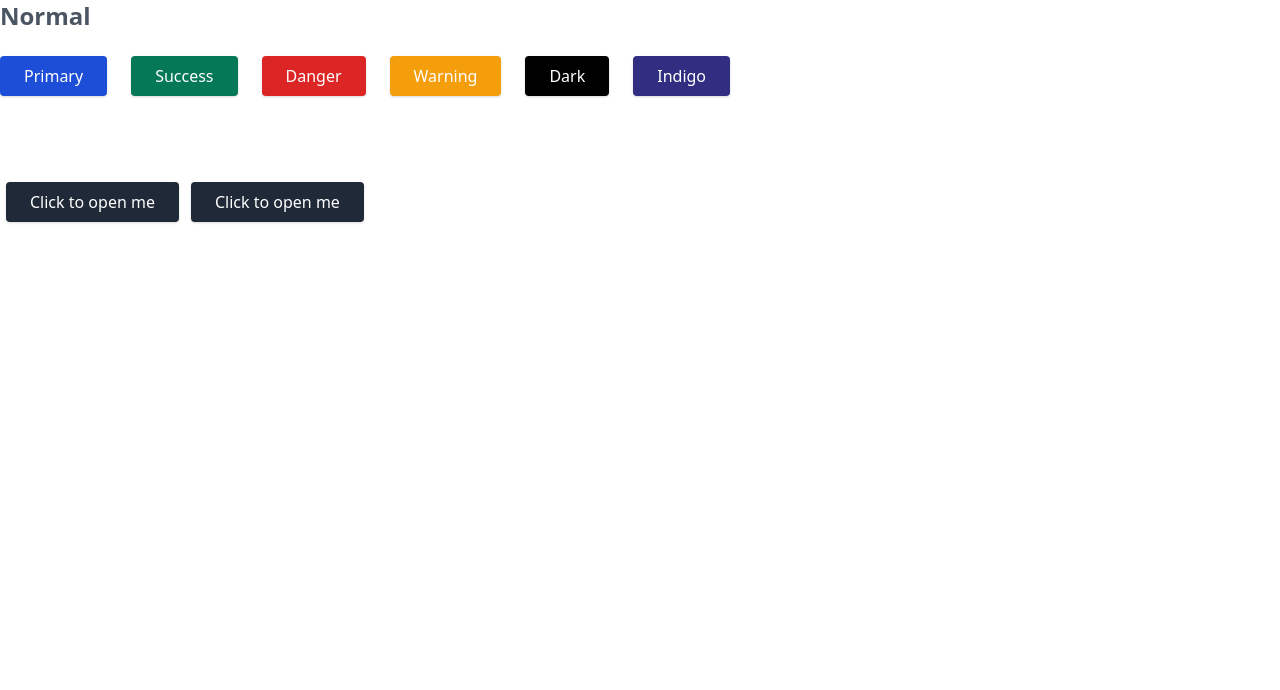
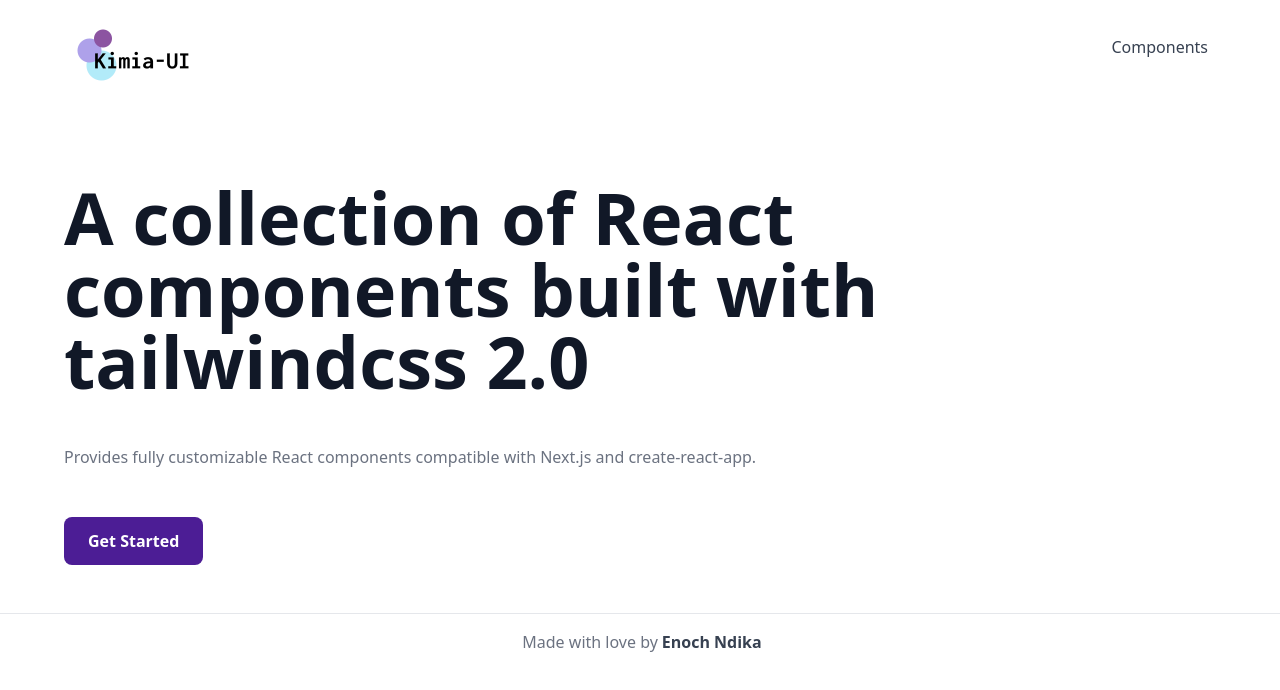
Before and after one commit to enochndika/kimia-UI, a Next.js app: page / in a window 1280 px wide. Shown: the top 690 px of the page. Built offline with nearby package versions, Linux system fonts and the light colour scheme.

Commit message:
home page done

```diff
--- a/pages/index.tsx
+++ b/pages/index.tsx
@@ -1,18 +1,77 @@
 import Head from "next/head";
-import DefaultButtons from "../components/general/button/defaultButton";
-import { SidenavLeft } from "../components/navigation/sidenav/sidenavLeft";
-import { SidenavRight } from "../components/navigation/sidenav/sidenavRight";
+import Link from "next/link";
+import Layout from "../site/layout/desktop";
+import { Container } from "../site/container";
 
 export default function Home() {
   return (
     <>
       <Head>
         <title>Kimia-UI</title>
-        <link rel="icon" href="/favicon.ico" />
+        <meta
+          name="title"
+          content="Kimia-UI — A collection of React components built with tailwindcss"
+          key="title"
+        />
+        <meta
+          name="description"
+          content="Kimia-ui provides fully customizable React components compatible with Next.js and you won't end up with unused resources that will decrease your apps performance. All you have to do is copy and paste the source code of the component you want to use"
+          key="description"
+        />
+
+        {/* Open Graph / Facebook*/}
+        <meta property="og:type" content="website" />
+        <meta property="og:url" content="https://kimia-ui.vercel.app" />
+        <meta
+          property="og:title"
+          content="Kimia-UI — A collection of React components built with tailwindcss"
+        />
+        <meta
+          property="og:description"
+          content="Kimia ui provides fully customizable React components compatible with Next.js and you won't end up with unused resources that will decrease your apps performance. All you have to do is copy and paste the source code of the component you want to use"
+        />
+        <meta
+          property="og:image"
+          content="https://kimia-ui.vercel.app/kimia-facebook.png"
+        />
+        <meta property="og:image:alt" content="Kimia-UI" />
+
+        {/* Twitter*/}
+        <meta property="twitter:card" content="summary_large_image" />
+        <meta property="twitter:url" content="https://kimia-ui.vercel.app" />
+        <meta
+          property="twitter:title"
+          content="Kimia-UI — A collection of React components built with tailwindcss"
+        />
+        <meta
+          property="twitter:description"
+          content="Kimia ui provides fully customizable React components compatible with Next.js and you won't end up with unused resources that will decrease your apps performance. All you have to do is copy and paste the source code of the component you want to use"
+        />
+        <meta
+          property="twitter:image"
+          content="https://kimia-ui.vercel.app/kimia-twitter.png"
+        />
       </Head>
-      <DefaultButtons />
-      <SidenavLeft />
-      <SidenavRight />
+      <Container>
+        <h1 className="text-4xl md:text-7xl font-bold text-gray-900 mt-8">
+          A collection of React components built with tailwindcss 2.0
+        </h1>
+        <p className="my-12 text-gray-500 font-medium">
+          Provides fully customizable React components compatible with Next.js
+          and create-react-app.
+        </p>
+        <div className="mt-12 mb-24 md:mb-12">
+          <Link href="/configuration">
+            <a>
+              <button className="px-6 font-bold py-3 active:bg-purple-800 bg-purple-900 rounded-lg text-white focus:outline-none">
+                Get Started
+              </button>
+            </a>
+          </Link>
+        </div>
+      </Container>
     </>
   );
 }
+
+Home.Layout = Layout;
--- a/site/container.tsx
+++ b/site/container.tsx
@@ -1,4 +1,4 @@
-import style from "../../styles/global.module.css";
+import style from "../styles/global.module.css";
 import { ReactNode } from "react";
 
 interface Props {
```
